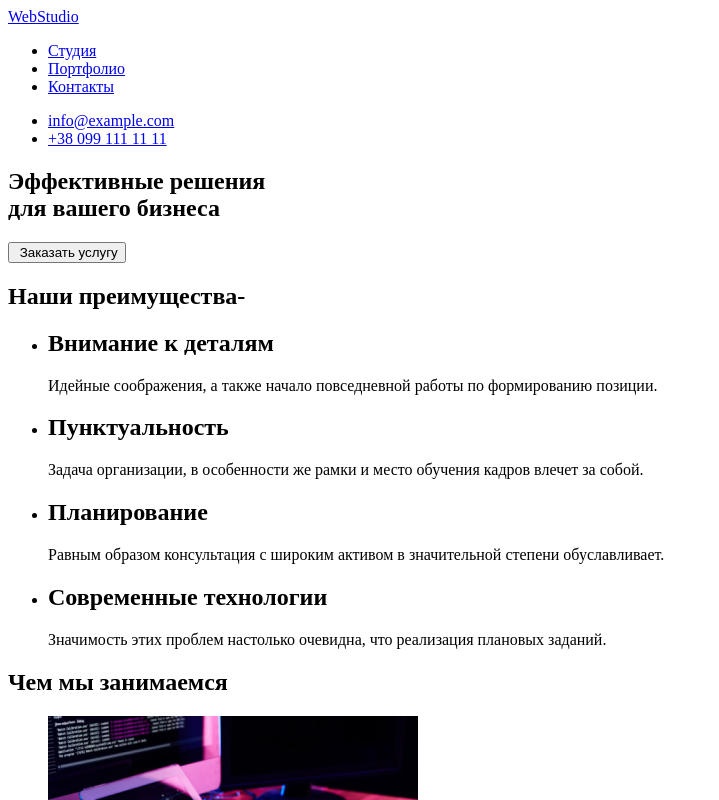
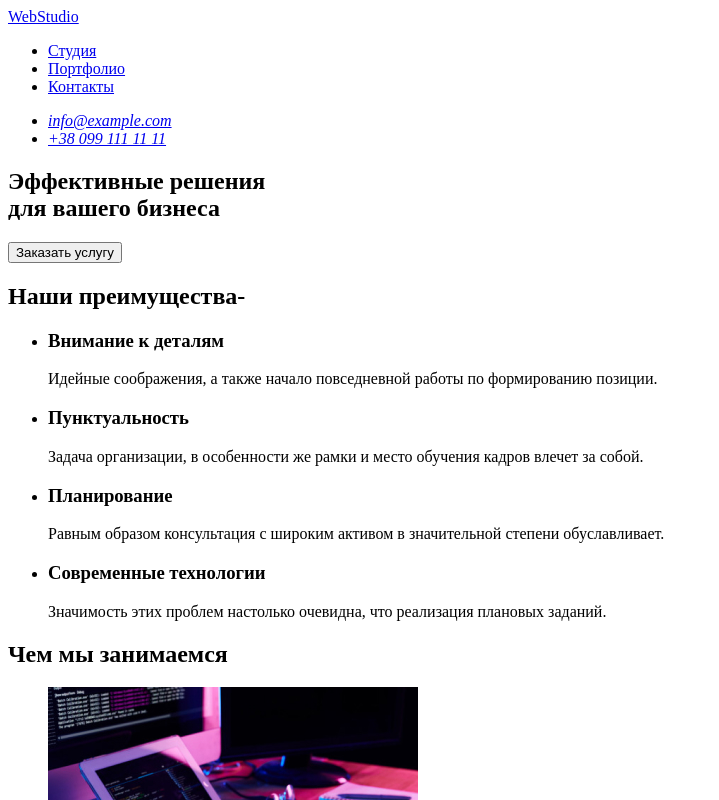
Before and after one commit to tetvoli/goit-markup-hw-01, a plain HTML site: page index.html in a window 1280 px wide. Shown: the top 800 px of the page, without its empty margins (0-719 px from the left). Drawn offline with Linux system fonts and the light colour scheme.

Commit message:
Lesson1_homework_button
Кнопка button, adress

```diff
--- a/index.html
+++ b/index.html
@@ -15,7 +15,8 @@
          <li> <a href="contacts.html">Контакты </a> </li>
      </ul>
      </nav>
-      <ul>
+     <address>
+         <ul>
          <li>
             <a href="mailto:info@example.com">info@example.com</a>
         </li>
@@ -23,29 +24,30 @@
             <a href="tel:+380991111111">+38 099 111 11 11</a>
         </li>
         </ul>
+        </address>
 </header>
 
 <main>
     <!--Эффективные решения-->
     <section><h1>Эффективные решения <br /> для вашего бизнеса </h1>
-        <button> <img src="" alt=""> Заказать услугу </button>
+      <button type="button"> Заказать услугу </button>
     </section>
     <!--Наши преимущества-->
     <section> <h2>Наши преимущества-</h2>
         <ul>
-            <li> <h2>Внимание к деталям </h2>
+            <li> <h3>Внимание к деталям </h3>
         <p> Идейные соображения, а также начало повседневной работы по формированию позиции.
         </p>
             </li>
-            <li><h2>Пунктуальность</h2>
+            <li><h3>Пунктуальность</h3>
         <p> Задача организации, в особенности же рамки и место обучения кадров влечет за собой.
         </p>
             </li>
-            <li> <h2>Планирование</h2>
+            <li> <h3>Планирование</h3>
         <p>Равным образом консультация с широким активом в значительной степени обуславливает.
         </p>
             </li>
-             <li> <h2>Современные технологии</h2>
+             <li> <h3>Современные технологии</h3>
         <p>Значимость этих проблем настолько очевидна, что реализация плановых заданий.
         </p>
             </li>
@@ -90,6 +92,7 @@
         <!--Подвал страницы-->
          <footer>
             <a href="index.html"> WebStudio </a>
+        <address>
             <ul>
                <li> г. Киев, пр-т Леси Украинки, 26
                </li>
@@ -100,6 +103,7 @@
                     <a href="tel:+380991111111">+38 099 111 11 11</a>
                 </li>
             </ul>
+        </address>
  </footer>
  </body>
 </html>
```
